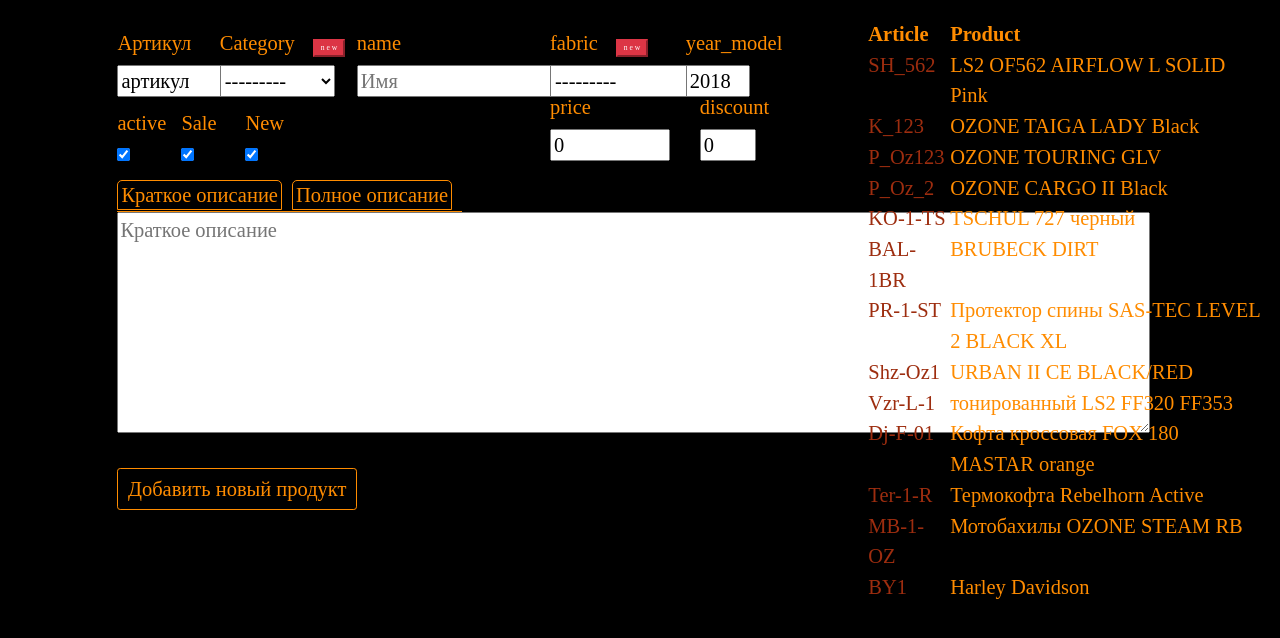
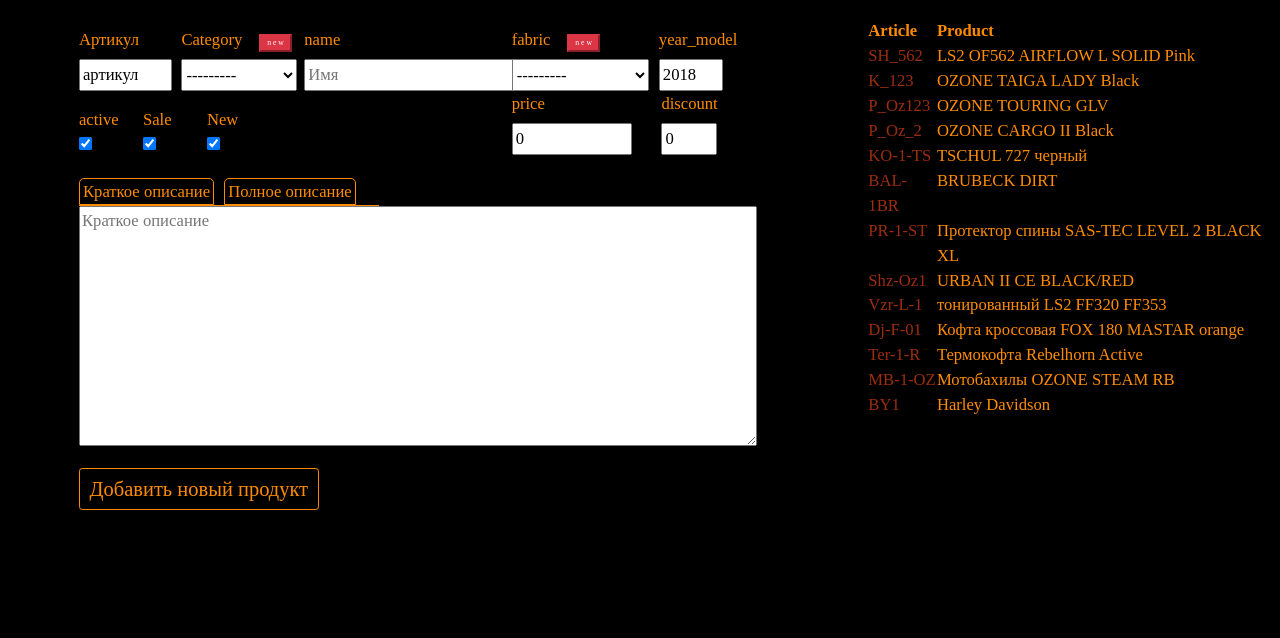
Before and after one commit to ivkrasavchik/project_shop_bike, a Django app: page /admin_product/ in a window 1280 px wide. Shown: the part 59-697 px from the top of the page. Run offline with Django 3.2, Linux system fonts and the light colour scheme; a user stored in the database is signed in; data comes from the database, SQL or seed files in the repository; some libraries are stand-ins or nearby versions.

Commit message:
css edit

```diff
--- a/products/forms.py
+++ b/products/forms.py
@@ -13,7 +13,8 @@ class ProductForm(forms.ModelForm):
         model = Product
         fields = '__all__'
         widgets = {
-            'short_description': Textarea(attrs={'cols': 90, 'rows': 7, 'placeholder': "Краткое описание"}),
+            'short_description': Textarea(attrs={'placeholder': "Краткое описание"}),
+            # 'short_description': Textarea(attrs={'cols': 90, 'rows': 7, 'placeholder': "Краткое описание"}),
             'description': Textarea(attrs={'cols': 90, 'rows': 10, 'placeholder': "Полное описание"}),
             'article': TextInput(attrs={'size': 7, 'placeholder': "Артикул"}),
             'name': TextInput(attrs={'cols': 20, 'rows': 1, 'placeholder': "Имя"}),
--- a/static/css/style.css
+++ b/static/css/style.css
@@ -112,8 +112,8 @@ html, body{
 .img-adm{
     display: inherit;
     margin: 5px;
-    /*width: 210px;*/
-    height: 210px;
+    max-width: 12vw;
+    max-height: 19vh;
     z-index: 10;
 }
 .img-in-order{
@@ -873,7 +873,7 @@ html, body{
 }
 /* //////////////////////////////////////////admin product*/
 .orange_div{
-    font-size: 1.6vw;
+    font-size: 1.3vw;
     color: darkorange;
 }
 #adm-prod-article{
@@ -896,7 +896,7 @@ html, body{
 #adm-prod-name{
     position: absolute;
     top: 0vh;
-    left: 19.7vw;
+    left: 18.6vw;
 }
 #id_name{
     height: 4vh;
@@ -912,7 +912,7 @@ html, body{
 #adm-prod-year_model{
     position: absolute;
     top: 0vh;
-    left: 45.4vw;
+    left: 46.3vw;
 }
 #id_year_model{
     height: 4vh;
@@ -978,7 +978,7 @@ html, body{
 }
 .in_col_9{
     position: relative;
-    margin-left: 7vw;
+    margin-left: 4vw;
     margin-top: 3vh;
 }
 #btn_adding-product{
@@ -997,9 +997,9 @@ html, body{
 }
 #div-prod-form-img-content{
     width:40vw;
-    height: 17vh;
+    height: 18vh;
     text-align: center;
-    font-size: 1.6vw;
+    font-size: 1.3vw;
     color: darkorange;
     background-color: #0e0404e0;
     position: fixed;
@@ -1016,7 +1016,7 @@ html, body{
 .pos_btns_add_img{
     position: relative;
     top: 5vh;
-    left: 6vw;
+    left: 4vw;
 }
 #img-attr-js{
     position: relative;
@@ -1044,3 +1044,14 @@ html, body{
     right: 27vw;
     border: 3px solid darkorange;
 }
+.f1_short_description{
+    width: 29vw;
+}
+#id_short_description{
+    width: 53vw;
+    height: 30vh;
+}
+#id_description{
+    width: 53vw;
+    height: 30vh;
+}
--- a/templates/landing/home.html
+++ b/templates/landing/home.html
@@ -17,7 +17,7 @@
                 </div>
                 <div class="link" id="link-2">
                     <a href="/temp_link/" class="orange-link">
-                        <h3>Новости из Байк-клубов</h3>
+                        <h3>Новости Байк-клубов</h3>
                     </a>
                 </div>
                 <div class="link" id="link-3">
```
